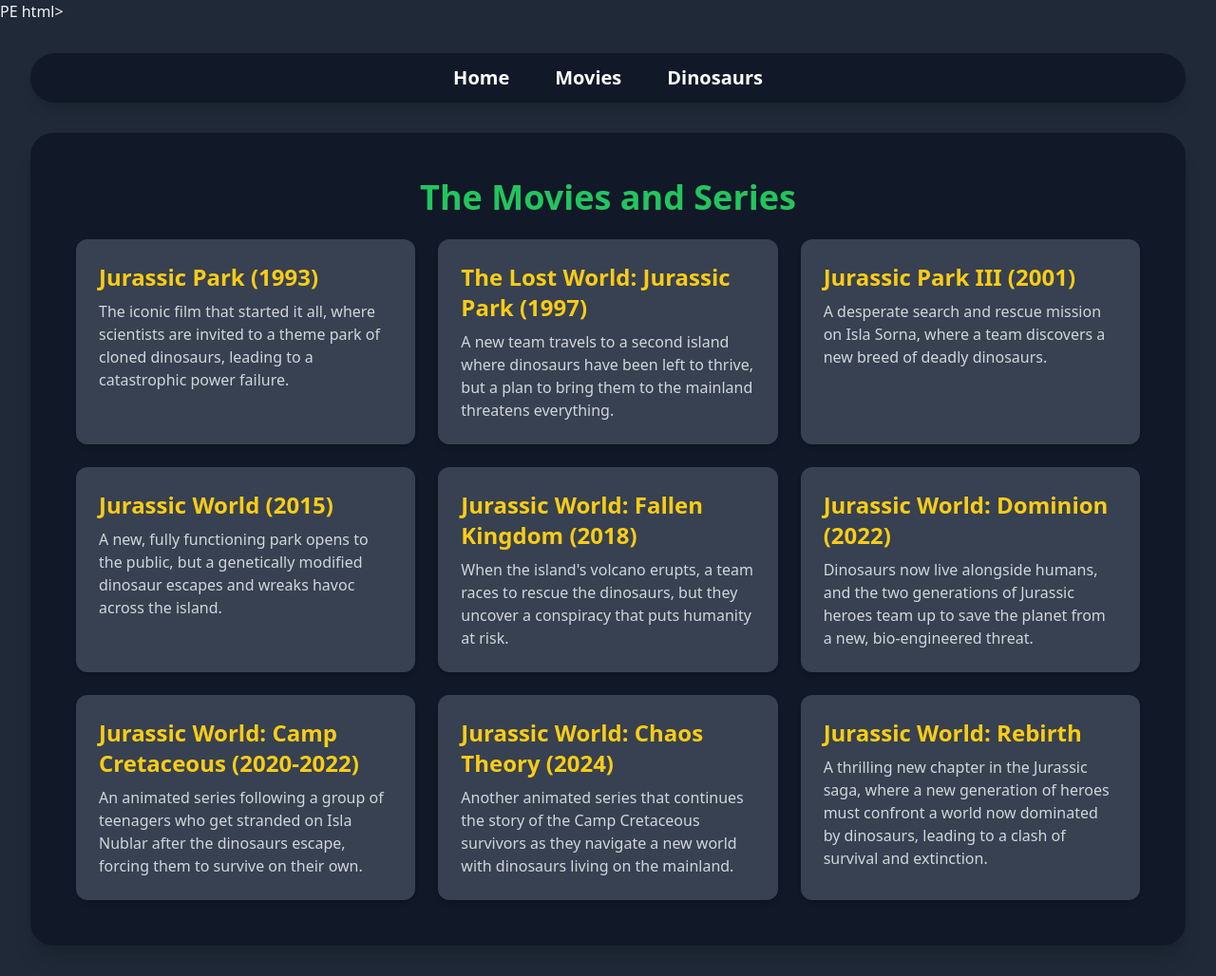
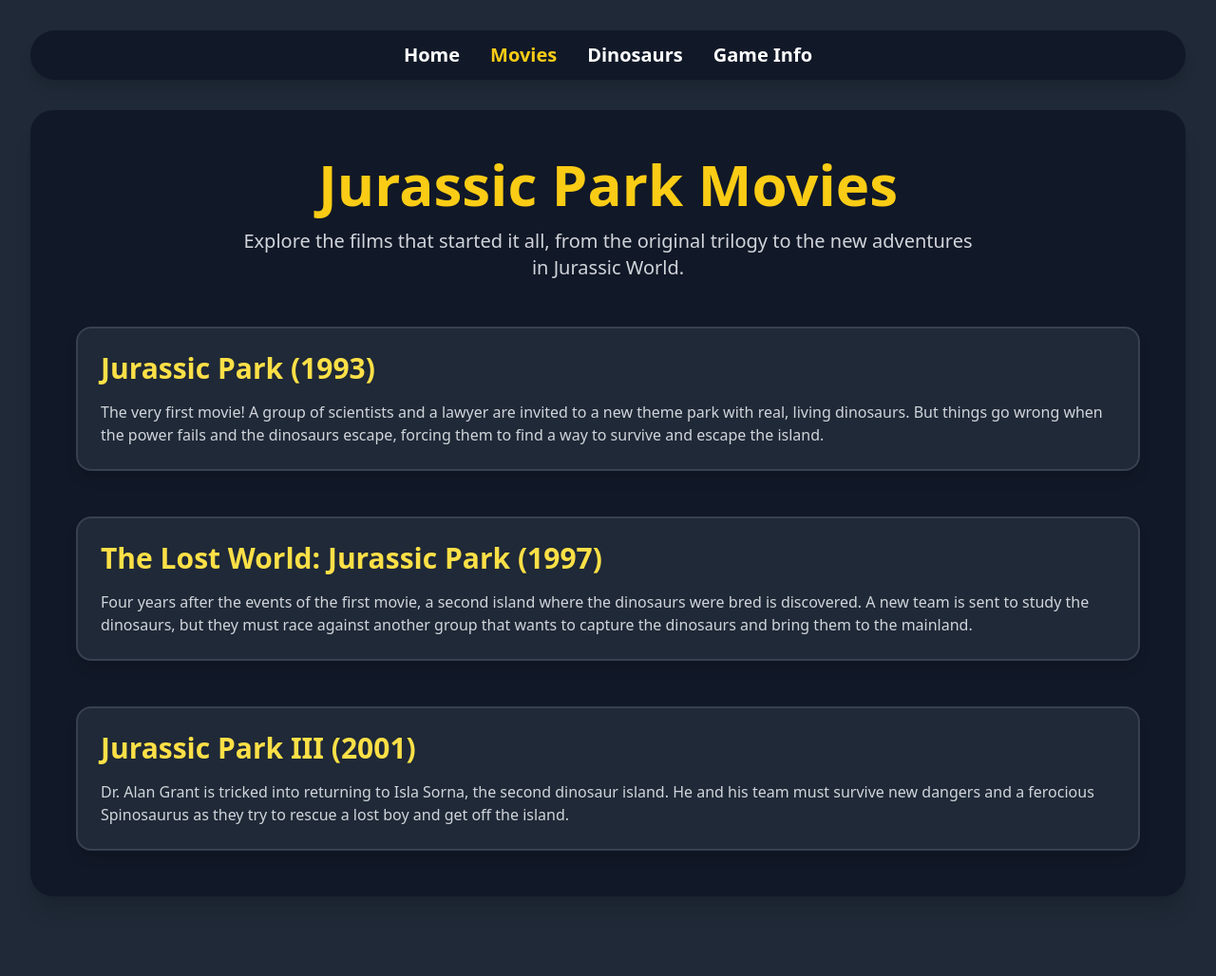
Before and after one commit to archofall1/jurassic-park-website, a plain HTML site: page movies.html in a window 1280 px wide. Shown: the whole page at 95% size. After the commit the page ends 976 px from the top, so only its background shows below. Drawn offline with nearby package versions, Linux system fonts and the light colour scheme.

Commit message:
Add files via upload

```diff
--- a/movies.html
+++ b/movies.html
@@ -1,69 +1,66 @@
-PE html>
+<!DOCTYPE html>
 <html lang="en">
 <head>
+    <!-- Basic meta tags for a good user experience on any device. -->
     <meta charset="UTF-8">
     <meta name="viewport" content="width=device-width, initial-scale=1.0">
-  <title>Jurassic Park Movies and Series</title>
+    <title>Jurassic Park Movies</title>
+    <!-- We'll use Tailwind CSS for all the styling. -->
     <script src="https://cdn.tailwindcss.com"></script>
     <style>
+        /* We'll use the 'Inter' font for a clean look, but you can change it! */
         body {
             font-family: 'Inter', sans-serif;
         }
     </style>
 </head>
 <body class="bg-gray-800 text-gray-100 font-sans">
+
+    <!-- Main container with a dark theme and some padding. -->
     <div class="container mx-auto p-4 md:p-8">
-    <nav class="bg-gray-900 rounded-full shadow-lg p-3 flex justify-center space-x-6 md:space-x-12 mb-8">
+
+        <!-- Navigation Bar -->
+        <nav class="bg-gray-900 rounded-full shadow-lg p-3 flex justify-center space-x-4 md:space-x-8 mb-8">
             <a href="index.html" class="text-white hover:text-yellow-400 font-bold text-lg md:text-xl transition-colors duration-300">Home</a>
-      <a href="movies.html" class="text-white hover:text-yellow-400 font-bold text-lg md:text-xl transition-colors duration-300">Movies</a>
+            <a href="movies.html" class="text-yellow-400 font-bold text-lg md:text-xl transition-colors duration-300">Movies</a>
             <a href="dinos.html" class="text-white hover:text-yellow-400 font-bold text-lg md:text-xl transition-colors duration-300">Dinosaurs</a>
+            <a href="game-info.html" class="text-white hover:text-yellow-400 font-bold text-lg md:text-xl transition-colors duration-300">Game Info</a>
         </nav>
 
-    <!-- Movies and Series Section -->
-    <section id="movies-series" class="bg-gray-900 rounded-3xl shadow-xl p-8 md:p-12 space-y-6">
-      <h2 class="text-4xl font-bold text-green-500 text-center">The Movies and Series</h2>
-      <div class="grid grid-cols-1 md:grid-cols-2 lg:grid-cols-3 gap-6">
-        <!-- Movies -->
-        <div class="bg-gray-700 rounded-xl p-6 shadow-md hover:shadow-2xl transition-shadow duration-300">
-          <h3 class="text-2xl font-semibold text-yellow-400">Jurassic Park (1993)</h3>
-          <p class="mt-2 text-gray-300">The iconic film that started it all, where scientists are invited to a theme park of cloned dinosaurs, leading to a catastrophic power failure.</p>
-        </div>
-        <div class="bg-gray-700 rounded-xl p-6 shadow-md hover:shadow-2xl transition-shadow duration-300">
-          <h3 class="text-2xl font-semibold text-yellow-400">The Lost World: Jurassic Park (1997)</h3>
-          <p class="mt-2 text-gray-300">A new team travels to a second island where dinosaurs have been left to thrive, but a plan to bring them to the mainland threatens everything.</p>
-        </div>
-        <div class="bg-gray-700 rounded-xl p-6 shadow-md hover:shadow-2xl transition-shadow duration-300">
-          <h3 class="text-2xl font-semibold text-yellow-400">Jurassic Park III (2001)</h3>
-          <p class="mt-2 text-gray-300">A desperate search and rescue mission on Isla Sorna, where a team discovers a new breed of deadly dinosaurs.</p>
-        </div>
-        <div class="bg-gray-700 rounded-xl p-6 shadow-md hover:shadow-2xl transition-shadow duration-300">
-          <h3 class="text-2xl font-semibold text-yellow-400">Jurassic World (2015)</h3>
-          <p class="mt-2 text-gray-300">A new, fully functioning park opens to the public, but a genetically modified dinosaur escapes and wreaks havoc across the island.</p>
-        </div>
-        <div class="bg-gray-700 rounded-xl p-6 shadow-md hover:shadow-2xl transition-shadow duration-300">
-          <h3 class="text-2xl font-semibold text-yellow-400">Jurassic World: Fallen Kingdom (2018)</h3>
-          <p class="mt-2 text-gray-300">When the island's volcano erupts, a team races to rescue the dinosaurs, but they uncover a conspiracy that puts humanity at risk.</p>
-        </div>
-        <div class="bg-gray-700 rounded-xl p-6 shadow-md hover:shadow-2xl transition-shadow duration-300">
-          <h3 class="text-2xl font-semibold text-yellow-400">Jurassic World: Dominion (2022)</h3>
-          <p class="mt-2 text-gray-300">Dinosaurs now live alongside humans, and the two generations of Jurassic heroes team up to save the planet from a new, bio-engineered threat.</p>
+        <!-- Main Content Section -->
+        <section id="movies-section" class="bg-gray-900 rounded-3xl shadow-xl p-8 md:p-12 text-center">
+            <h1 class="text-4xl md:text-6xl font-bold text-yellow-400 mb-4">Jurassic Park Movies</h1>
+            <p class="text-lg md:text-xl text-gray-300 max-w-3xl mx-auto mb-12">
+              Explore the films that started it all, from the original trilogy to the new adventures in Jurassic World.
+            </p>
+
+            <div class="space-y-12 text-left">
+                <!-- Jurassic Park Section -->
+                <div class="bg-gray-800 p-6 rounded-2xl shadow-lg border-2 border-gray-700">
+                    <h2 class="text-3xl font-bold text-yellow-300 mb-4">Jurassic Park (1993)</h2>
+                    <p class="text-gray-300">
+                        The very first movie! A group of scientists and a lawyer are invited to a new theme park with real, living dinosaurs. But things go wrong when the power fails and the dinosaurs escape, forcing them to find a way to survive and escape the island.
+                    </p>
                 </div>
 
-        <!-- Series -->
-        <div class="bg-gray-700 rounded-xl p-6 shadow-md hover:shadow-2xl transition-shadow duration-300">
-          <h3 class="text-2xl font-semibold text-yellow-400">Jurassic World: Camp Cretaceous (2020-2022)</h3>
-          <p class="mt-2 text-gray-300">An animated series following a group of teenagers who get stranded on Isla Nublar after the dinosaurs escape, forcing them to survive on their own.</p>
+                <!-- The Lost World: Jurassic Park Section -->
+                <div class="bg-gray-800 p-6 rounded-2xl shadow-lg border-2 border-gray-700">
+                    <h2 class="text-3xl font-bold text-yellow-300 mb-4">The Lost World: Jurassic Park (1997)</h2>
+                    <p class="text-gray-300">
+                        Four years after the events of the first movie, a second island where the dinosaurs were bred is discovered. A new team is sent to study the dinosaurs, but they must race against another group that wants to capture the dinosaurs and bring them to the mainland.
+                    </p>
                 </div>
-        <div class="bg-gray-700 rounded-xl p-6 shadow-md hover:shadow-2xl transition-shadow duration-300">
-          <h3 class="text-2xl font-semibold text-yellow-400">Jurassic World: Chaos Theory (2024)</h3>
-          <p class="mt-2 text-gray-300">Another animated series that continues the story of the Camp Cretaceous survivors as they navigate a new world with dinosaurs living on the mainland.</p>
-        </div>
-         <!-- Rebirth as a Movie -->
-        <div class="bg-gray-700 rounded-xl p-6 shadow-md hover:shadow-2xl transition-shadow duration-300">
-          <h3 class="text-2xl font-semibold text-yellow-400">Jurassic World: Rebirth</h3>
-          <p class="mt-2 text-gray-300">A thrilling new chapter in the Jurassic saga, where a new generation of heroes must confront a world now dominated by dinosaurs, leading to a clash of survival and extinction.</p>
+
+                <!-- Jurassic Park III Section -->
+                <div class="bg-gray-800 p-6 rounded-2xl shadow-lg border-2 border-gray-700">
+                    <h2 class="text-3xl font-bold text-yellow-300 mb-4">Jurassic Park III (2001)</h2>
+                    <p class="text-gray-300">
+                        Dr. Alan Grant is tricked into returning to Isla Sorna, the second dinosaur island. He and his team must survive new dangers and a ferocious Spinosaurus as they try to rescue a lost boy and get off the island.
+                    </p>
                 </div>
             </div>
         </section>
+
     </div>
 </body>
+</html>
```
Lines whose indentation alone changed are shown as unchanged.
